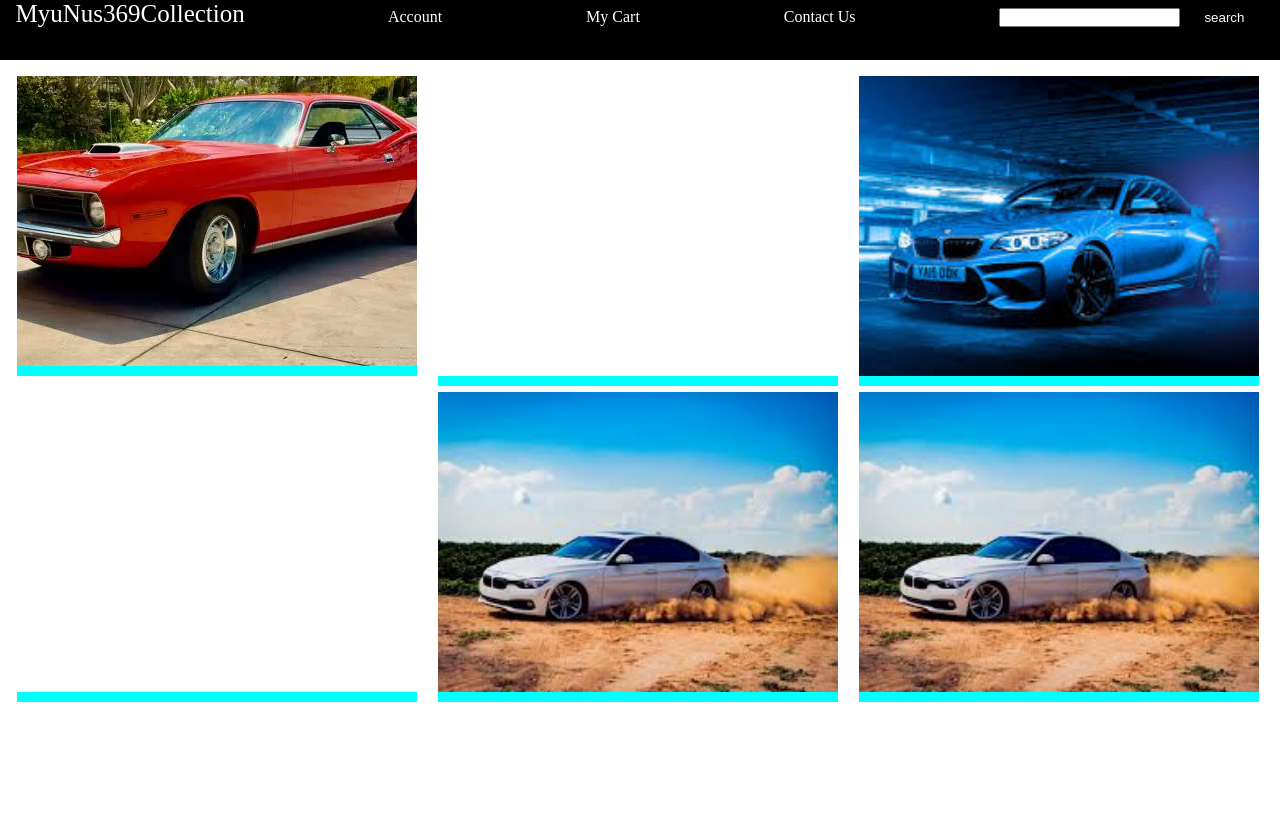
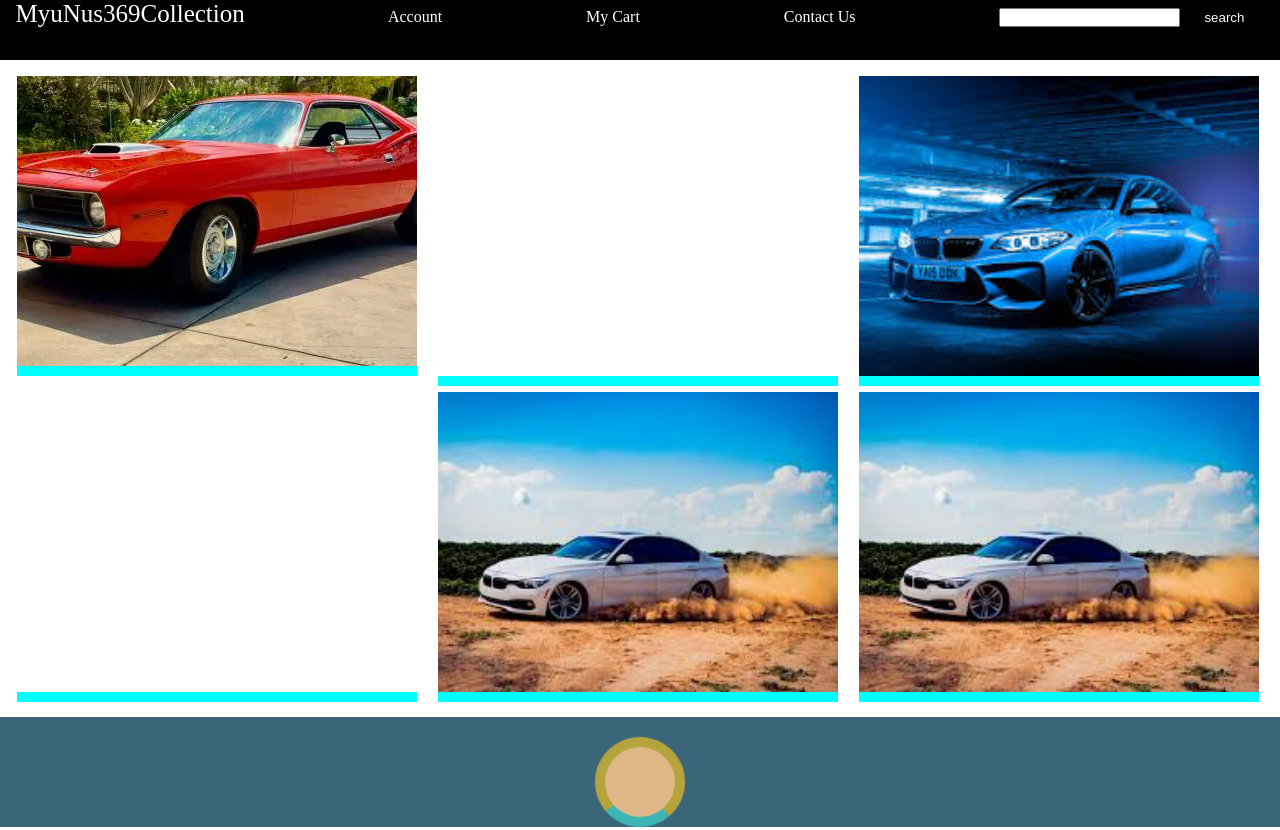
Before and after one commit to muh-younus/car_collection, a plain HTML site: page index.html in a window 1280 px wide. Before the commit the page ends 800 px from the top, so only its background shows below. Drawn offline with Linux system fonts and the light colour scheme.

Commit message:
another commit

```diff
--- a/index.html
+++ b/index.html
@@ -42,5 +42,12 @@
         <div class="div1 div23">
             <div class="child1"></div></div>
     </div>
+
+    <div class="load">
+
+    <div class="loader">
+
+    </div>
+</div>
 </body>
 </html>
--- a/style.css
+++ b/style.css
@@ -262,3 +262,44 @@ button:hover{
     background-color:aqua;
     bottom: 0px;
 }
+
+.load{
+
+    display: flex;
+    align-items: center;
+    justify-content: center;
+    background-color: #3b667a;
+    margin-top: 15px;
+}
+
+.loader{
+
+    width: 70px;
+    height: 70px;
+    border-radius: 50%;
+    background-color: burlywood;
+    border: 10px solid #B5A43B;
+    border-top: 10px solid #3CB5B5;
+    margin-top: 20px;
+    animation: rotate 3s ease-in 0s infinite normal;
+
+
+
+}
+
+.loader:hover {
+    animation-play-state: paused;
+  }
+
+@keyframes rotate{
+
+    from {
+
+        transform: rotate(0deg);
+    }
+
+    to {
+
+        transform: rotate(360deg);
+    }
+}
```
